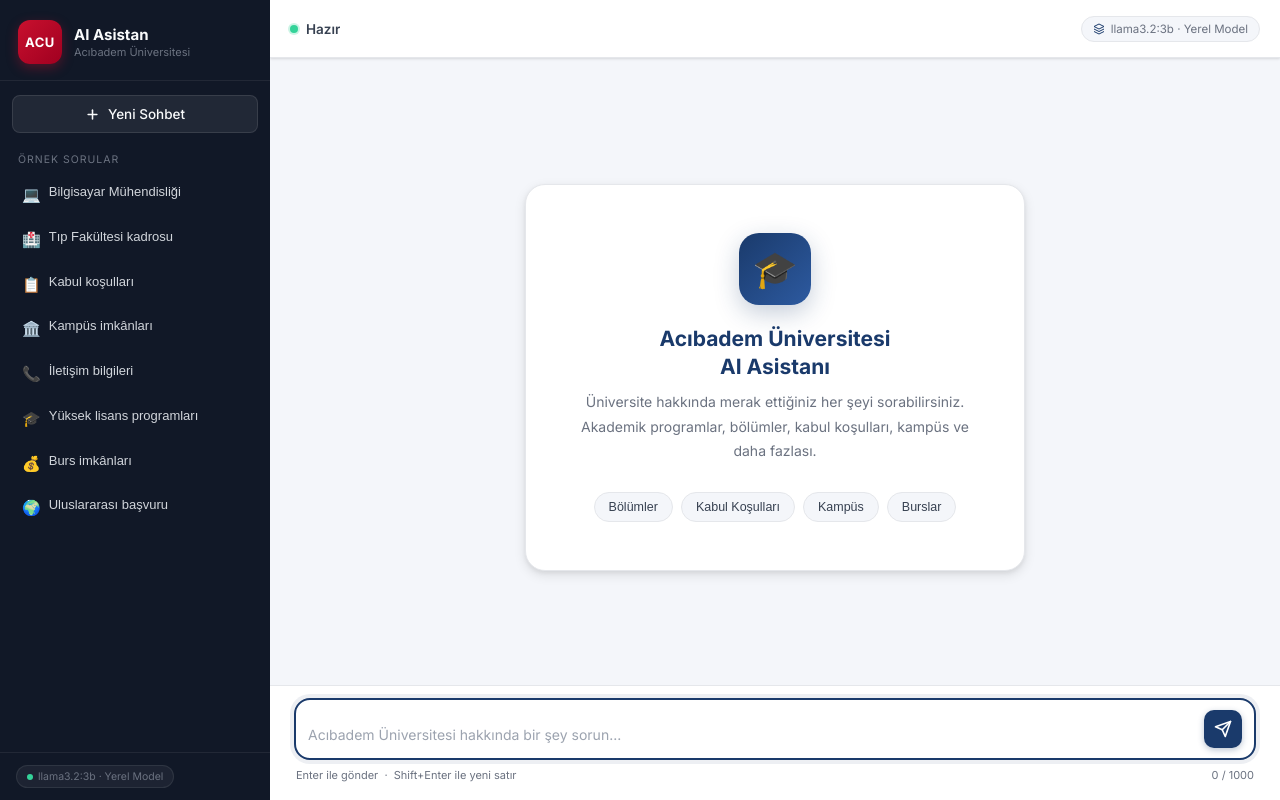
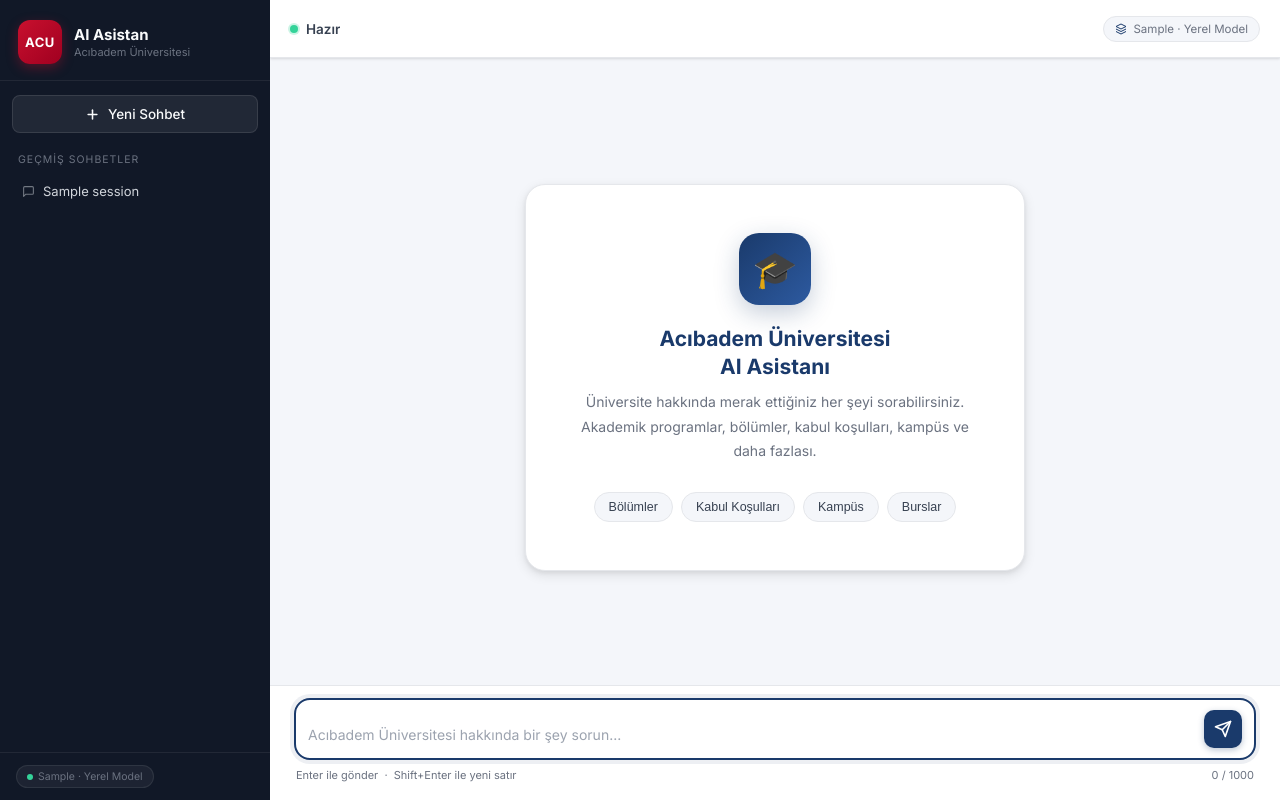
Before and after one commit to arda7773/Acu_CHATBOT, a Django app: template webapp/templates/chat/index.html in a window 1280 px wide. Run offline with Django 5.2, Linux system fonts and the light colour scheme; the template is opened without the code that fills it: most values are stand-ins (such as "Sample title", 1, 10 or a date in 2020).

Commit message:
Frontend created, Chat history added, model name corrected

```diff
--- a/webapp/chat/urls.py
+++ b/webapp/chat/urls.py
@@ -3,6 +3,7 @@ from . import views
 
 urlpatterns = [
     path('', views.chat_view, name='chat'),
+    path('session/<uuid:session_id>/', views.chat_view, name='chat_session'),
     path('api/chat/', views.chat_api, name='chat_api'),
     path('new-session/', views.new_session, name='new_session'),
 ]
--- a/webapp/config/settings.py
+++ b/webapp/config/settings.py
@@ -20,6 +20,7 @@ INSTALLED_APPS = [
 
 MIDDLEWARE = [
     'django.middleware.security.SecurityMiddleware',
+    'whitenoise.middleware.WhiteNoiseMiddleware',
     'django.contrib.sessions.middleware.SessionMiddleware',
     'django.middleware.common.CommonMiddleware',
     'django.middleware.csrf.CsrfViewMiddleware',
--- a/webapp/requirements.txt
+++ b/webapp/requirements.txt
@@ -6,3 +6,4 @@ beautifulsoup4==4.12.3
 lxml==5.2.2
 selenium==4.21.0
 python-dotenv==1.0.1
+whitenoise==6.7.0
--- a/webapp/static/css/chat.css
+++ b/webapp/static/css/chat.css
@@ -195,32 +195,39 @@ body {
     margin-bottom: 4px;
 }
 
-.quick-btn {
+.history-btn {
     display: flex;
-    align-items: flex-start;
+    align-items: center;
     gap: 8px;
     background: none;
     border: none;
     color: var(--sidebar-text);
+    text-decoration: none;
     text-align: left;
-    padding: 9px 10px;
+    padding: 8px 10px;
     border-radius: var(--radius-sm);
     font-size: 13px;
     cursor: pointer;
     transition: background var(--transition), color var(--transition);
-    line-height: 1.45;
+    line-height: 1.4;
     width: 100%;
 }
 
-.quick-btn:hover {
+.history-btn:hover {
     background: var(--sidebar-hover);
     color: #f9fafb;
 }
 
-.quick-btn .q-icon {
-    font-size: 15px;
-    flex-shrink: 0;
-    margin-top: 1px;
+.history-btn.active {
+    background: var(--sidebar-active);
+    color: #f9fafb;
+}
+
+.history-title {
+    overflow: hidden;
+    white-space: nowrap;
+    text-overflow: ellipsis;
+    min-width: 0;
 }
 
 /* ─── Sidebar Footer ─── */
--- a/webapp/templates/chat/index.html
+++ b/webapp/templates/chat/index.html
@@ -40,46 +40,23 @@
                     Yeni Sohbet
                 </a>
 
+                {% if recent_sessions %}
                 <div class="sidebar-section">
-                    <div class="sidebar-section-title">Örnek Sorular</div>
-
-                    <button class="quick-btn" data-q="Bilgisayar Mühendisliği bölümü hakkında bilgi verir misin?">
-                        <span class="q-icon">💻</span>
-                        Bilgisayar Mühendisliği
-                    </button>
-                    <button class="quick-btn" data-q="Tıp Fakültesi akademik kadrosu kimlerden oluşuyor?">
-                        <span class="q-icon">🏥</span>
-                        Tıp Fakültesi kadrosu
-                    </button>
-                    <button class="quick-btn" data-q="Üniversitenin öğrenci kabul koşulları nelerdir?">
-                        <span class="q-icon">📋</span>
-                        Kabul koşulları
-                    </button>
-                    <button class="quick-btn" data-q="Kampüs imkânları ve tesisler hakkında bilgi verir misin?">
-                        <span class="q-icon">🏛️</span>
-                        Kampüs imkânları
-                    </button>
-                    <button class="quick-btn" data-q="Üniversiteyle nasıl iletişime geçebilirim?">
-                        <span class="q-icon">📞</span>
-                        İletişim bilgileri
-                    </button>
-                    <button class="quick-btn" data-q="Hangi yüksek lisans programları mevcut?">
-                        <span class="q-icon">🎓</span>
-                        Yüksek lisans programları
-                    </button>
-                    <button class="quick-btn" data-q="Burslar ve mali yardım imkânları nelerdir?">
-                        <span class="q-icon">💰</span>
-                        Burs imkânları
-                    </button>
-                    <button class="quick-btn" data-q="Uluslararası öğrenci başvuru süreci nasıl işliyor?">
-                        <span class="q-icon">🌍</span>
-                        Uluslararası başvuru
-                    </button>
+                    <div class="sidebar-section-title">Geçmiş Sohbetler</div>
+                    {% for s in recent_sessions %}
+                    <a href="{% url 'chat_session' s.id %}" class="history-btn {% if s.active %}active{% endif %}">
+                        <svg width="13" height="13" viewBox="0 0 24 24" fill="none" stroke="currentColor" stroke-width="2" stroke-linecap="round" stroke-linejoin="round" style="flex-shrink:0;opacity:0.5">
+                            <path d="M21 15a2 2 0 01-2 2H7l-4 4V5a2 2 0 012-2h14a2 2 0 012 2z"/>
+                        </svg>
+                        <span class="history-title">{{ s.title }}</span>
+                    </a>
+                    {% endfor %}
                 </div>
+                {% endif %}
             </div>
 
             <div class="sidebar-footer">
-                <div class="sidebar-footer-badge">llama3.2:3b · Yerel Model</div>
+                <div class="sidebar-footer-badge">{{ ollama_model }} · Yerel Model</div>
             </div>
         </aside>
 
@@ -107,7 +84,7 @@
                             <path d="M2 17l10 5 10-5"/>
                             <path d="M2 12l10 5 10-5"/>
                         </svg>
-                        llama3.2:3b · Yerel Model
+                        {{ ollama_model }} · Yerel Model
                     </div>
                 </div>
             </div>
@@ -317,7 +294,7 @@
             });
         }
 
-        document.querySelectorAll('.quick-btn, .welcome-chip').forEach(bindQuickBtn);
+        document.querySelectorAll('.welcome-chip').forEach(bindQuickBtn);
 
         /* ─── Keyboard shortcut ─── */
         questionInput.addEventListener('keydown', function (e) {
```
Also changed, not shown: webapp/chat/views.py (+37 -14 lines), webapp/scraper/realtime_fetcher.py (+30 -0 lines).
